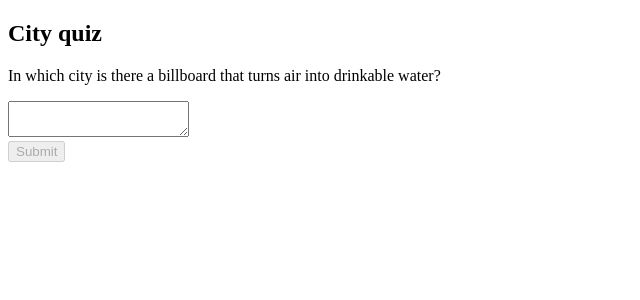
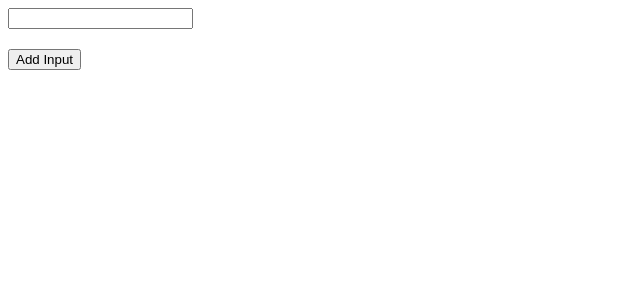
Before and after one commit to Tamanna5092/learning-react, a React (Vite) app: page / in a window 1280 px wide. Shown: the top 300 px of the page, without its empty margins (0-640 px from the left). Built offline with nearby package versions, Linux system fonts and the light colour scheme.

Commit message:
input form

```diff
--- a/src/App.jsx
+++ b/src/App.jsx
@@ -19,11 +19,13 @@ import Form from "./components/2/From";
 import Form1 from "./components/2/From1";
 import AddList from "./components/2/AddList";
 import InputWithState from "./components/3/InputWithState";
+import Pointer from "./components/3/Pointer";
+import Form3 from "./components/3/Form";
 
 function App() {
   return (
     <>
-      <InputWithState></InputWithState>
+    <Form3></Form3>
     </>
   );
 }
--- /dev/null
+++ b/src/components/3/Form.jsx
@@ -0,0 +1,34 @@
+import React, { useState } from "react";
+
+export default function Form() {
+  const [inputs, setInputs] = useState([
+    {
+      id: 1,
+      label: "input",
+    },
+  ]);
+
+  const handleAddInput = () => {
+    const nextId = inputs[inputs.length - 1].id + 1
+    setInputs([
+        ...inputs,
+        {
+            id: nextId,
+            label: "inpu"
+        }
+    ])
+  }
+
+  return (
+    <div>
+      {inputs.map((input) => (
+        <div key={input.id} style={{marginBottom: '20px'}}>
+          <input type="text" label={input.label} />
+        </div>
+      ))}
+      <div style={{ marginTop: "20px" }}>
+        <button onClick={handleAddInput}>Add Input</button>
+      </div>
+    </div>
+  );
+}
--- /dev/null
+++ b/src/components/3/Pointer.jsx
@@ -0,0 +1,45 @@
+import React, { useState } from "react";
+
+export default function Pointer() {
+    // const [x, setX] = useState(0)
+    // const [y, setY] = useState(0)
+    const [position, setPosition] = useState({
+        x: 0,
+        y: 0
+    })
+
+    const handlePointerMove = (e) => {
+        // console.dir(e)
+        // setX(e.clientX)
+        // setY(e.clientY)
+        setPosition({
+            x: e.clientX,
+            y: e.clientY
+        })
+    }
+
+  return (
+    <div
+      style={{
+        position: "relative",
+        width: "100vw",
+        height: "100vh",
+      }}
+      onPointerMove={handlePointerMove}
+    >
+      <div
+        style={{
+          position: "absolute",
+          backgroundColor: "red",
+          borderRadius: "50%",
+          left: -10,
+          top: -10,
+          width: 20,
+          height: 20,
+        //   transform: `translate( ${x}px, ${y}px)`
+          transform: `translate( ${position.x}px, ${position.y}px)`
+        }}
+      ></div>
+    </div>
+  );
+}
```
